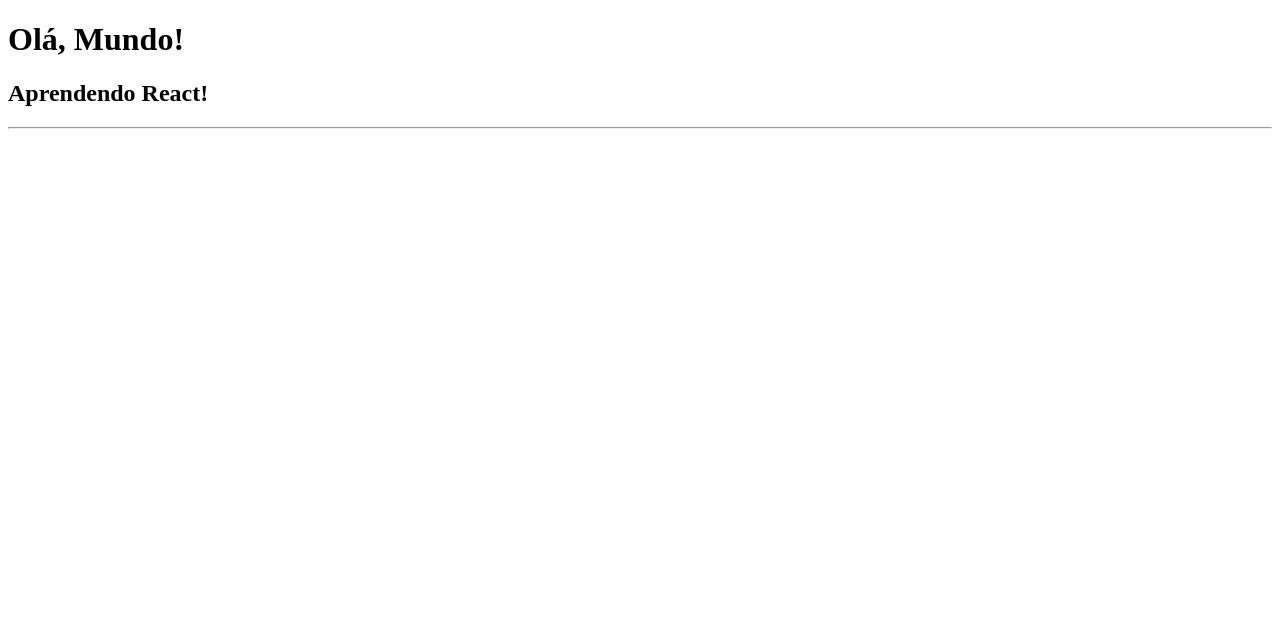
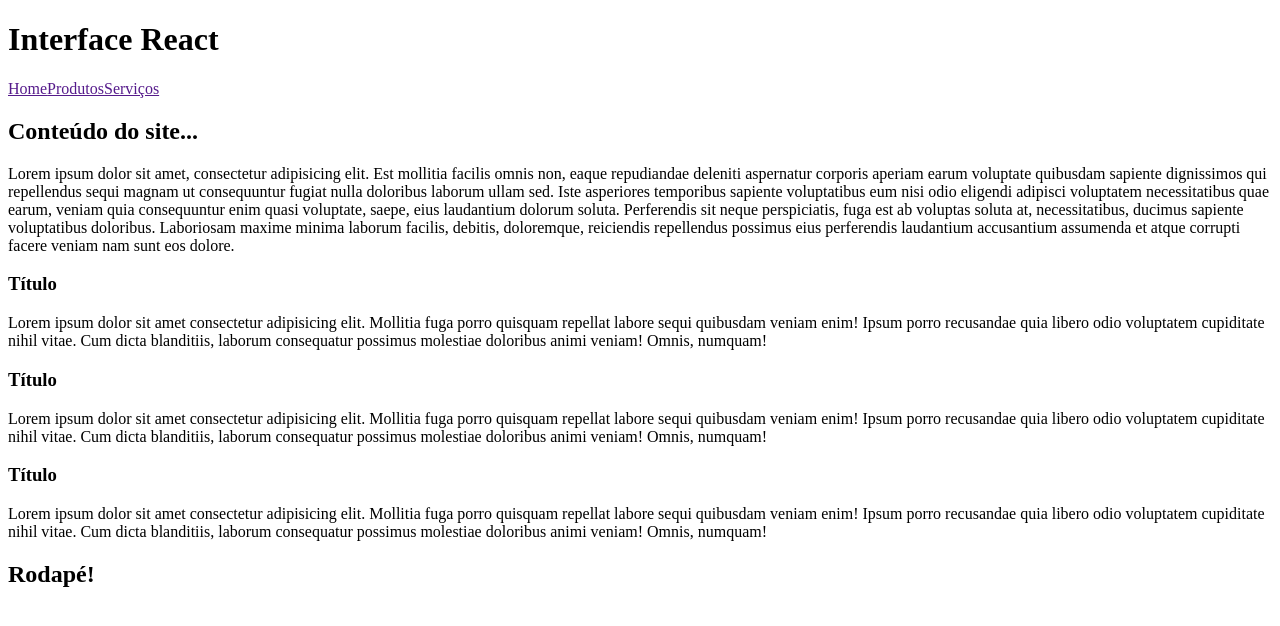
Before and after one commit to LucasMendesz/meu-app, a React (Create React App) app: page / in a window 1280 px wide. Shown: the top 626 px of the page. Built offline with nearby package versions, Linux system fonts and the light colour scheme.

Commit message:
Criação de componentes

```diff
--- a/src/App.jsx
+++ b/src/App.jsx
@@ -1,10 +1,15 @@
-function App() {
- return (
-  <div>
-    <h1>Olá, Mundo!</h1>
-    <h2>Aprendendo React!</h2>
-    <hr></hr>
-  </div>
- );
-}
+import Cabecalho from "./Components/layout/Cabecalho";
+import Conteudo from "./Components/layout/Conteudo";
+import Rodape from "./Components/layout/Rodape";
+const App = () => {
+  return (
+    <>
+      <Cabecalho />
+
+      <Conteudo />
+
+      <Rodape />
+    </>
+  );
+};
 export default App;
--- /dev/null
+++ b/src/Components/Menu.jsx
@@ -0,0 +1,10 @@
+const Menu = () => {
+  return (
+    <nav>
+      <a href="">Home</a>
+      <a href="">Produtos</a>
+      <a href="">Serviços</a>
+    </nav>
+  );
+};
+export default Menu;
--- /dev/null
+++ b/src/Components/layout/Cabecalho.jsx
@@ -0,0 +1,10 @@
+import Menu from "../Menu";
+const Cabecalho = () => {
+  return (
+    <header>
+      <h1>Interface React</h1>
+      <Menu />
+    </header>
+  );
+};
+export default Cabecalho;
--- /dev/null
+++ b/src/Components/layout/Conteudo.jsx
@@ -0,0 +1,58 @@
+const Conteudo = () => {
+  return (
+    <main>
+      <section>
+        <h2>Conteúdo do site...</h2>
+        <p>
+          Lorem ipsum dolor sit amet, consectetur adipisicing elit. Est mollitia
+          facilis omnis non, eaque repudiandae deleniti aspernatur corporis
+          aperiam earum voluptate quibusdam sapiente dignissimos qui repellendus
+          sequi magnam ut consequuntur fugiat nulla doloribus laborum ullam sed.
+          Iste asperiores temporibus sapiente voluptatibus eum nisi odio
+          eligendi adipisci voluptatem necessitatibus quae earum, veniam quia
+          consequuntur enim quasi voluptate, saepe, eius laudantium dolorum
+          soluta. Perferendis sit neque perspiciatis, fuga est ab voluptas
+          soluta at, necessitatibus, ducimus sapiente voluptatibus doloribus.
+          Laboriosam maxime minima laborum facilis, debitis, doloremque,
+          reiciendis repellendus possimus eius perferendis laudantium
+          accusantium assumenda et atque corrupti facere veniam nam sunt eos
+          dolore.
+        </p>
+
+        <article>
+          <h3>Título</h3>
+          <p>
+            Lorem ipsum dolor sit amet consectetur adipisicing elit. Mollitia
+            fuga porro quisquam repellat labore sequi quibusdam veniam enim!
+            Ipsum porro recusandae quia libero odio voluptatem cupiditate nihil
+            vitae. Cum dicta blanditiis, laborum consequatur possimus molestiae
+            doloribus animi veniam! Omnis, numquam!
+          </p>
+        </article>
+
+        <article>
+          <h3>Título</h3>
+          <p>
+            Lorem ipsum dolor sit amet consectetur adipisicing elit. Mollitia
+            fuga porro quisquam repellat labore sequi quibusdam veniam enim!
+            Ipsum porro recusandae quia libero odio voluptatem cupiditate nihil
+            vitae. Cum dicta blanditiis, laborum consequatur possimus molestiae
+            doloribus animi veniam! Omnis, numquam!
+          </p>
+        </article>
+
+        <article>
+          <h3>Título</h3>
+          <p>
+            Lorem ipsum dolor sit amet consectetur adipisicing elit. Mollitia
+            fuga porro quisquam repellat labore sequi quibusdam veniam enim!
+            Ipsum porro recusandae quia libero odio voluptatem cupiditate nihil
+            vitae. Cum dicta blanditiis, laborum consequatur possimus molestiae
+            doloribus animi veniam! Omnis, numquam!
+          </p>
+        </article>
+      </section>
+    </main>
+  );
+};
+export default Conteudo;
--- /dev/null
+++ b/src/Components/layout/Rodape.jsx
@@ -0,0 +1,8 @@
+const Rodape = () => {
+  return (
+    <footer>
+      <h2>Rodapé!</h2>
+    </footer>
+  );
+};
+export default Rodape;
```
Also changed, not shown: src/Components/Artigo.jsx (added, +15 -0 lines).
